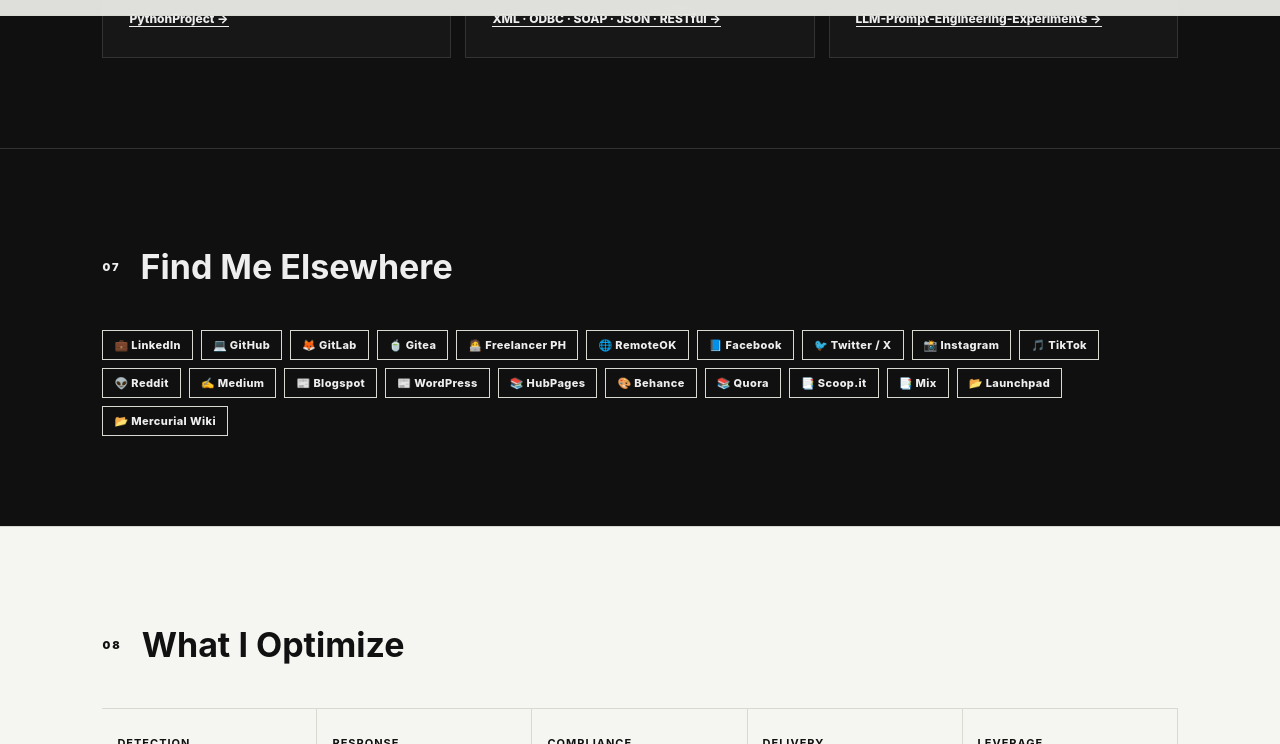
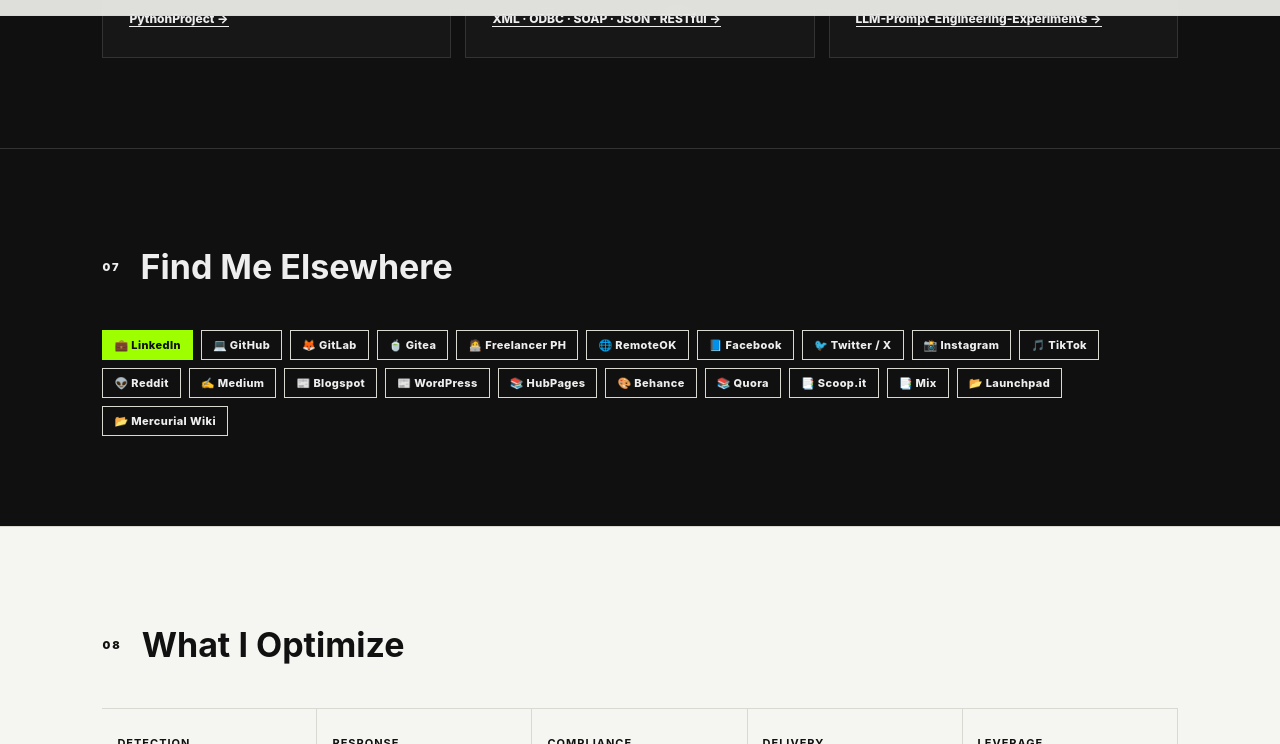
Before and after one commit to lua0repo/lua0repo.github.io, a plain HTML site: page index.html in a window 1280 px wide. In both pictures the pointer is over the link "💼 LinkedIn". Shown: the part 5341-6085 px from the top of the page. Drawn offline with Linux system fonts and the light colour scheme.

Commit message:
Add files via upload

```diff
--- a/assets/style.css
+++ b/assets/style.css
@@ -11,6 +11,8 @@
 @media(max-width:550px){.four,.three{grid-template-columns:1fr}.hero{padding-left:6%;padding-right:6%}.section{padding:65px 6%}.hero h1{font-size:54px}}
 body.darkmode{--bg:#0b0b0b;--fg:#f3f3f0;--muted:#999;--card:#151515;--line:#303030}.darkmode .hero{background:radial-gradient(circle at 80% 20%,#273500 0,transparent 25%)}
 .tags{display:flex;flex-wrap:wrap;gap:8px;margin-top:14px}.tag{border:1px solid var(--line);padding:5px 11px;font-size:11px;font-weight:800;letter-spacing:.4px}
+.tag[href]{cursor:pointer;transition:background .15s,color .15s}
+.tag[href]:hover{background:#9dff00;color:#101010;border-color:#9dff00}
 .proof-card{background:var(--card);border:1px solid var(--line);padding:26px}.dark .proof-card{background:#171717;border-color:#333}
 .proof-card .evidence{display:inline-block;font-size:10px;font-weight:900;letter-spacing:1.5px;padding:4px 9px;margin-bottom:12px;border:1px solid #7fbf00;color:#5a8c00}
 .dark .proof-card .evidence{color:#9dff00;border-color:#9dff00}
```
